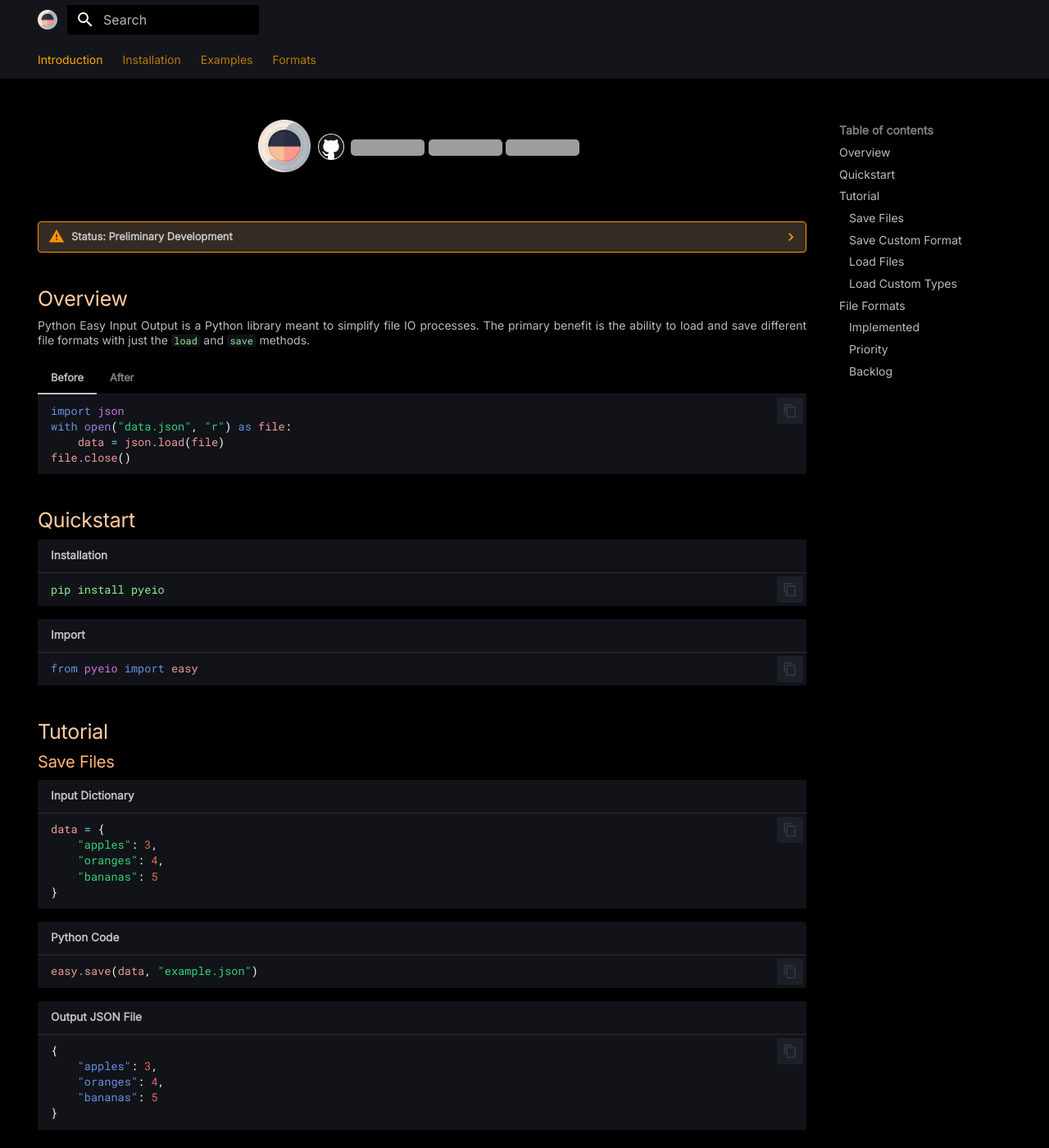
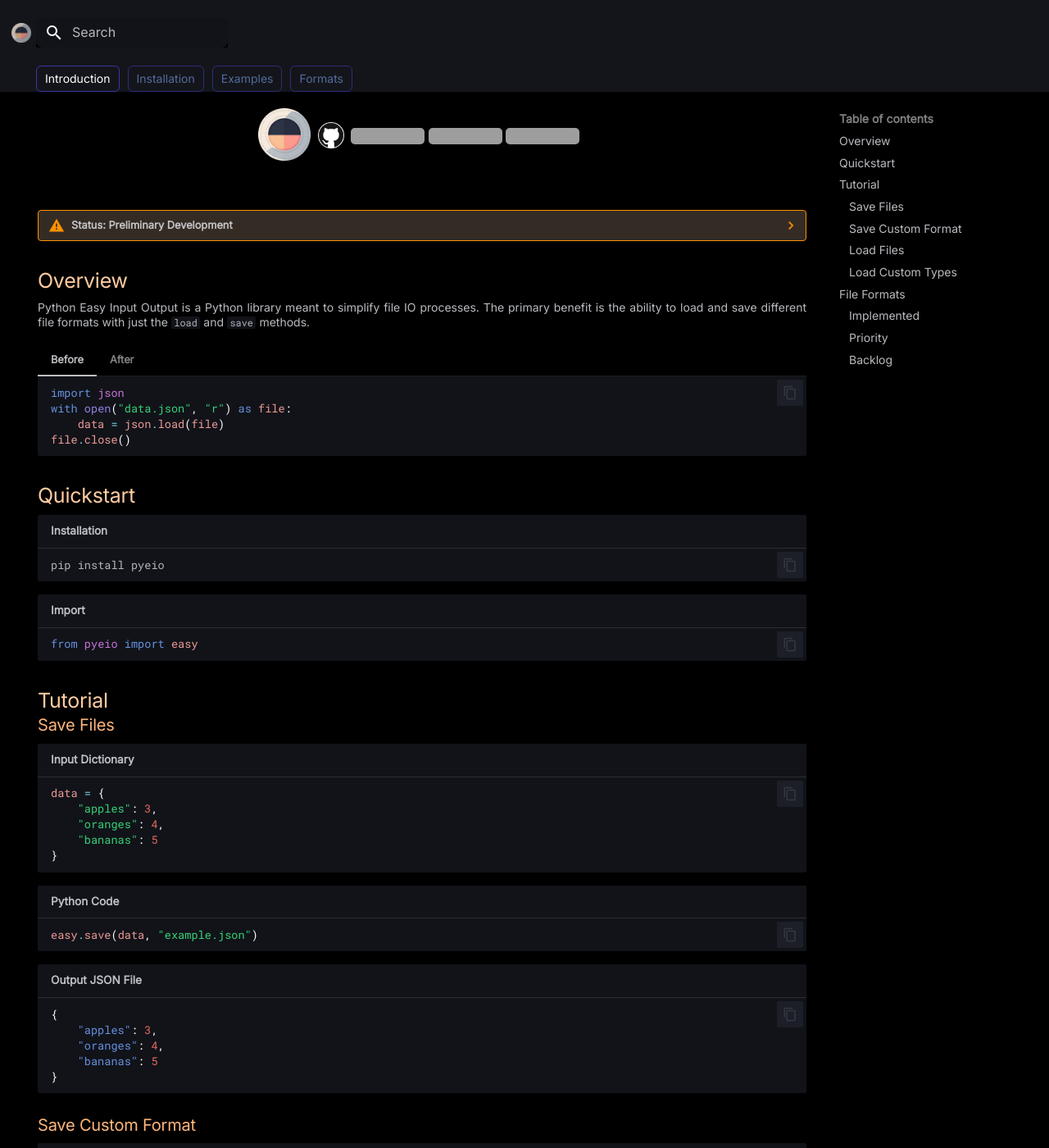
Before and after one commit to harttraveller/pyeio, an MkDocs documentation site: the page built from docs/index.md, in a window 1280 px wide and 1400 px high. Shown: the whole window at 82% size. Built offline with MkDocs 1.6.1 and Material for MkDocs 9.7.7, drawn with Linux system fonts in a browser that asks for light colours; grey boxes are pictures that could not be loaded.

Commit message:
docs/stylesheets/extra: update

```diff
--- a/docs/stylesheets/extra.css
+++ b/docs/stylesheets/extra.css
@@ -16,7 +16,9 @@
     --md-code-hl-variable-color: rgb(237, 178, 77);
 }
 
-p, ol, ul {
+p,
+ol,
+ul {
     text-align: justify;
     line-height: 1.28em;
     font-size: 14px;
@@ -29,15 +31,23 @@
     transition: ease 0.3s !important;
 }
 
+
+h1,
+h2,
+h3,
+h4,
+h5,
+h6 {
+    line-height: 0em !important;
+    padding-bottom: 0.32em;
+    padding-top: 0.32em;
+}
+
 h1 {
     color: white !important;
     font-weight: bold !important;
-}
-
-h1, h2, h3, h4, h5, h6 {
-    line-height: 0em !important;
-    padding-bottom: 0.32em;
-    padding-top: 0.64em;
+    margin: 0.32em 0em 0.8em 0em !important;
+    /* position: relative; */
 }
 
 h2 {
@@ -61,11 +71,8 @@
     color: #FF4932 !important;
 }
 
-.md-source__facts {
-    display: none;
-}
-
-.md-content ul, ol {
+.md-content ul,
+ol {
     line-height: 1.2em;
 }
 
@@ -80,33 +87,25 @@
 }
 
 
-.md-nav__link, .md-nav__title {
+.md-nav__link,
+.md-nav__title {
     background-color: black !important;
     box-shadow: none !important;
 }
 
-/* .md-nav__title[for="__drawer"] {
+
+.md-footer__inner.md-grid {
     display: none;
-} */
+}
 
-.md-footer {
-    /* background: black; */
-    display: none;
+.md-footer-meta.md-typeset {
+    background-color: black;
 }
 
 .md-nav__list {
     background-color: black !important;
     position: relative;
 }
-
-/* .md-nav__title[for="__toc"] {
-    display: none;
-} */
-
-/* .md-content {
-    position: relative;
-    top: -40px;
-} */
 
 .md-clipboard {
     color: grey !important;
@@ -119,13 +118,28 @@
 }
 
 
-.md-tabs__list {
-    color: orange;
+.md-tabs__link {
+    padding: 6px 10px 6px 10px;
+    border: 1px solid rgba(80, 80, 255, 0.6);
+    transition: 1s;
+    border-radius: 6px;
+    color: #6C91D5;
+    margin-right: -2px;
+}
+
+.md-tabs__link:hover {
+    color: #6C91D5;
+    border: 1px solid #6C91D5;
+    transition: 0.3s;
 }
 
 .md-tabs__link.md-tabs__link--active {
-    color: rgb(237, 178, 77);
+    color: #FF9103;
+    border: 1px solid #FF9103;
+    transition: 0.3s;
 }
+
+
 
 [data-md-toggle=search]:checked~.md-header .md-search__form {
     background-color: #111319 !important;
@@ -144,58 +158,141 @@
     display: none;
 }
 
-/* .md-header__button.md-logo {
-    position: relative;
-    top: 2px;
-} */
-
-/* .md-sidebar.md-sidebar--primary {
-    position: relative;
-    top: -36px !important;
-} */
-
-/* .md-sidebar.md-sidebar--secondary {
-    position: relative;
-    top: -36px !important;
-} */
 
 .contact-submit {
     background-color: #111319;
     border: 1px transparent solid;
-    /* color: white; */
     transition: ease 0.3s !important;
 }
 
 .contact-submit:hover {
     border: 1px white solid;
-    /* background-color: white; */
     color: orange;
-    /* transition: 0.3s !important; */
 }
 
 img {
     border-radius: 5px;
 }
 
-.md-source__icon.md-icon {
-    position: absolute;
-    right: 10px;
-    top: 0px
+input[aria-label="Search"] {
+    background-color: #111319;
 }
 
-.md-source__repository.md-source__repository--active {
-    display: none;
+.md-search__output {
+    background-color: #111319 !important;
+    border-bottom-left-radius: 8px !important;
+    border-bottom-right-radius: 8px !important;
 }
 
-code {
-    color: lightgreen !important;
+
+.md-search__scrollwrap {
+    background-color: #111319;
+
 }
 
 .md-search__form {
     background-color: black !important;
+    border-top-left-radius: 8px !important;
+    border-top-right-radius: 8px !important;
+
 }
 
-.md-typeset .admonition-title:before, .md-typeset summary:before {
-    position: absolute;
-    top: 7px;
+.md-search__input {
+    border-radius: 8px;
 }
+
+.md-tag {
+    border-radius: 8px !important;
+    background-color: blue !important;
+    color: white !important;
+}
+
+.md-tag:hover {
+    background-color: orange !important;
+    color: black !important;
+}
+
+[dir=ltr] .md-search__input {
+    padding-left: 2.2rem;
+    padding-bottom: 0.2rem;
+}
+
+.ext-link-button {
+    background-color: blue !important;
+    color: white;
+    padding: 10px
+}
+
+.md-main__inner.md-grid {
+    margin-top: 0px;
+}
+
+
+
+.md-search__inner {
+    left: -38px;
+    position: relative;
+}
+
+.md-header {
+    padding-top: 16px;
+}
+
+
+.md-header__button.md-logo {
+    left: -32px;
+    filter: brightness(0.8) !important;
+    z-index: 100000;
+}
+
+.md-header__button.md-logo:hover {
+    opacity: 1 !important;
+    filter: brightness(1.2) !important;
+    transition: 0.5s;
+}
+
+.md-header__button.md-logo img,
+.md-header__button.md-logo svg {
+    width: 1.2rem;
+    height: 1.2rem;
+}
+
+.md-header__source {
+    position: relative;
+    margin-right: 0px !important;
+    margin-left: auto !important;
+}
+
+.md-tabs__item {
+    padding-left: 0;
+}
+
+[dir=ltr] .md-tabs__list {
+    margin-left: 0.7rem !important;
+}
+
+.submit-form-button {
+    background-color: black;
+    border: 1px solid green;
+    color: white;
+    border-radius: 4px;
+    padding-top: 6px;
+    padding-bottom: 6px;
+    padding-left: 10px;
+    padding-right: 10px;
+    transition: 0.5s !important;
+}
+
+.submit-form-button:hover {
+    background-color: green;
+}
+
+
+.md-footer-meta__inner {
+    opacity: 0.3;
+    transition: 0.5s !important;
+}
+
+.md-footer-meta__inner:hover {
+    opacity: 1;
+}
```
